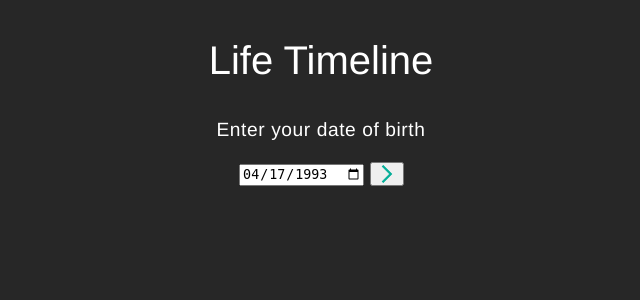
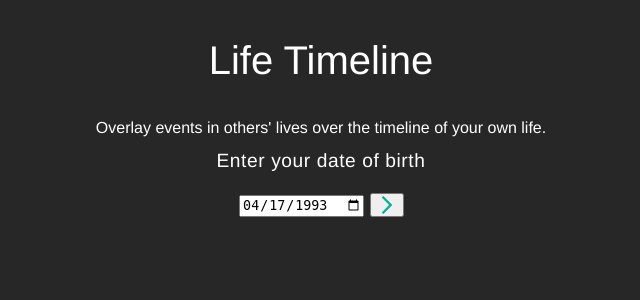
Before and after one commit to matthewleighton/life_timeline, a PHP site: page / in a window 1280 px wide. Shown: the top 300 px of the page, without its empty margins (319-959 px from the left). Run offline with PHP 8.4, Linux system fonts and the light colour scheme.

Commit message:
Add app explanation on homepage

```diff
--- a/pages/dob_form.php
+++ b/pages/dob_form.php
@@ -1,5 +1,11 @@
 <div id="dob-form">
+
+	<p id="timeline-explained">
+		Overlay events in others' lives over the timeline of your own life.
+	</p>
+
 	<p class="dob-instruction">Enter your date of birth</p>
+
 	<form>
 		<input type="date" name="dob" value="1993-04-17" id="dob-input">
 		<button type="submit" id="dob-submit-button">
--- a/public/timeline.css
+++ b/public/timeline.css
@@ -43,6 +43,10 @@ body {
 	border-style: outset;
 	font-weight: bold;
 	text-shadow: none;
+}
+
+#timeline-explained {
+
 }
 
 /* Timeline Options */
```
